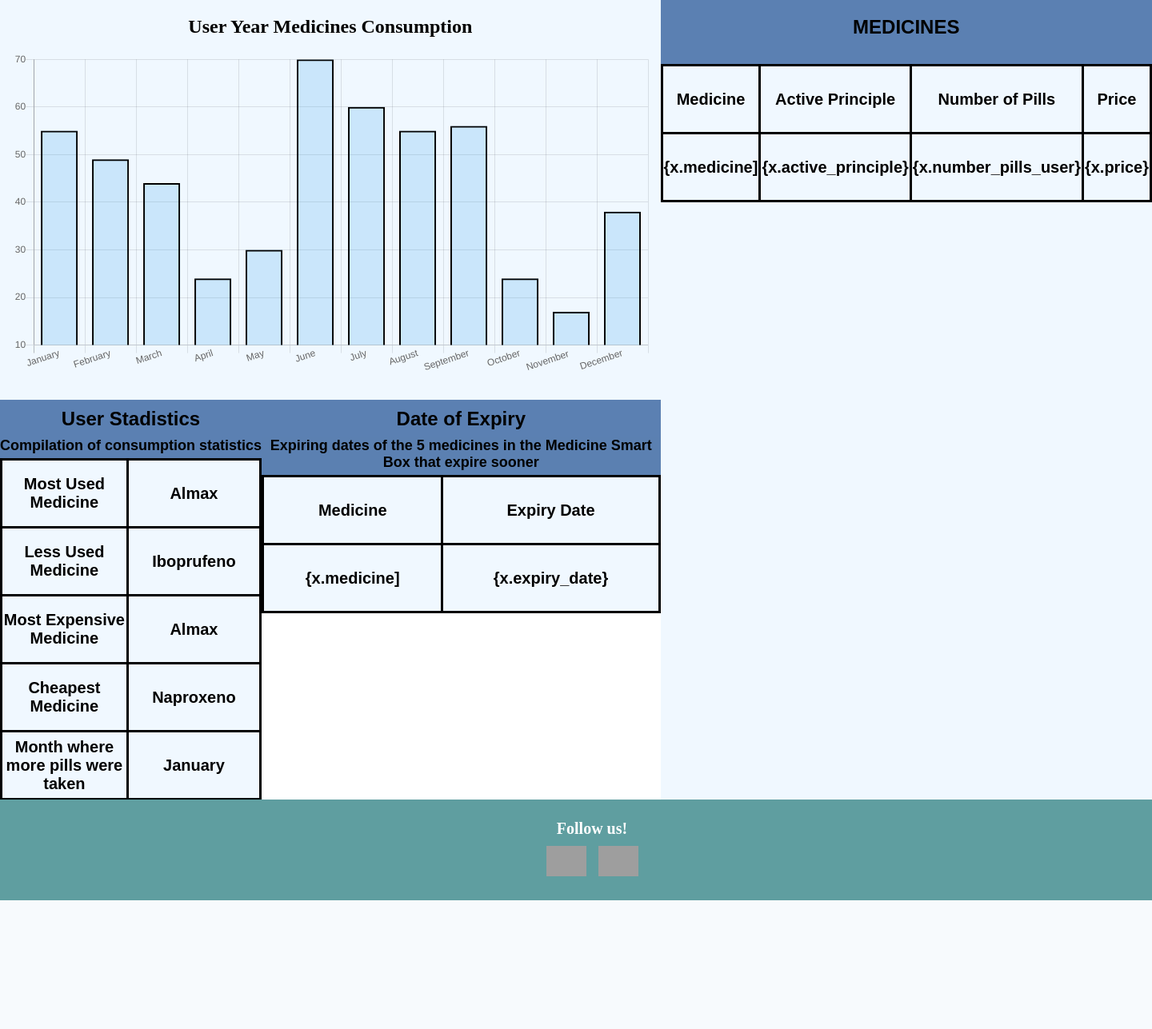
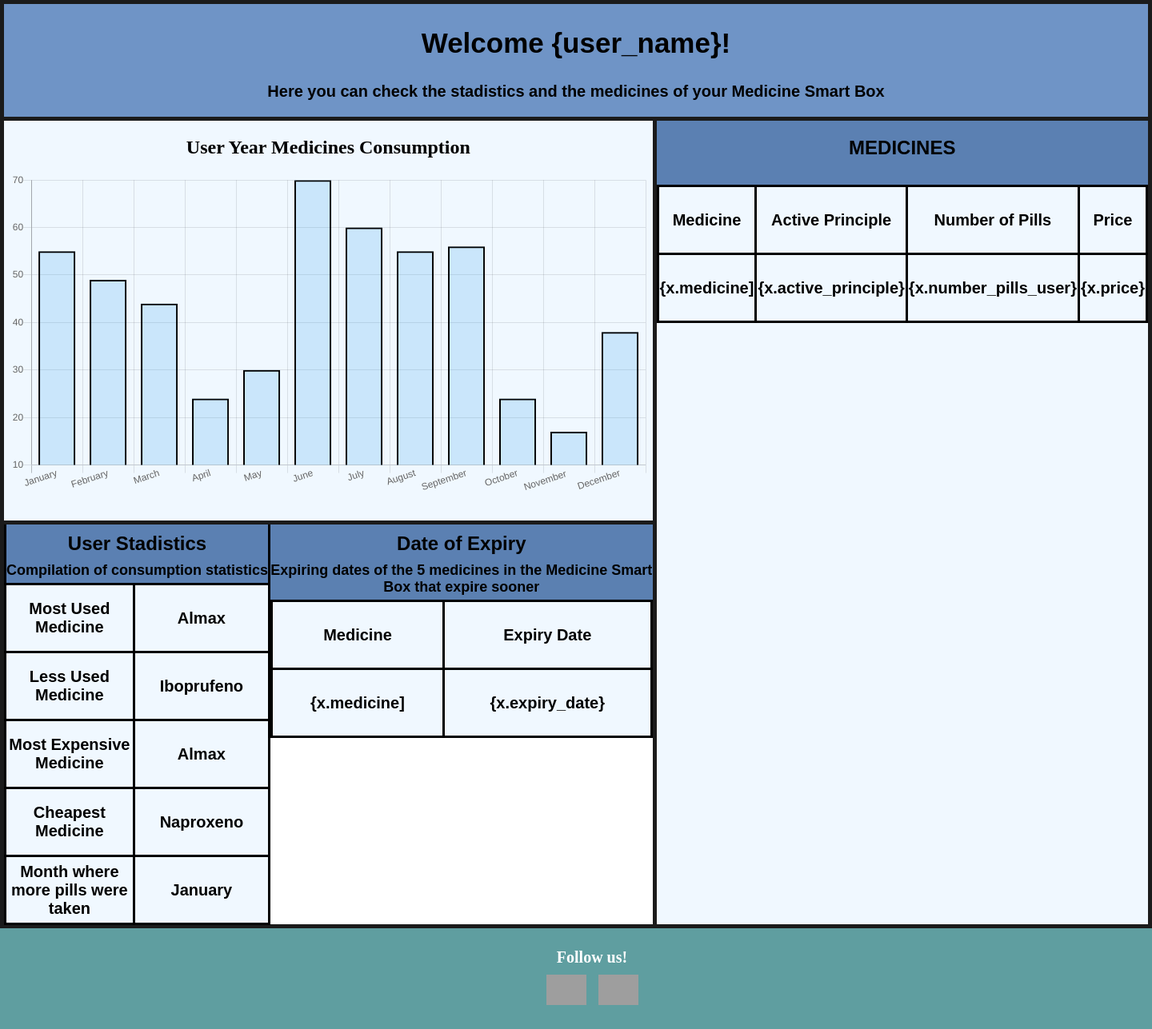
Before and after one commit to Roger-Montane/MedicineSmartBox, a Django app: template src/cloud_app/templates/user_patient.html in a window 1440 px wide. Shown: the part 77-1364 px from the top of the page at 80% size. Before the commit the page ends 1203 px from the top, so only its background shows below. Run offline with Django 3.2, Linux system fonts and the light colour scheme; the template is opened without the code that fills it: most values are stand-ins (such as "Sample title", 1, 10 or a date in 2020); grey boxes are pictures that could not be loaded.

Commit message:
User view last changes

```diff
--- a/src/cloud_app/static/home_page.css
+++ b/src/cloud_app/static/home_page.css
@@ -67,13 +67,14 @@ body {
 }
 
 #benefits img{
+    animation: fadeIn 2s;
     border-radius: 8px;
 }
 
 /*----------------------------------------------------Box Photos------------------------------------------------------*/
 #msb_photo {
     display: grid;
-    background: #5b80b2;
+    background: #6f94c6;
     grid-template-columns: auto auto auto;
     padding-top: 15px;
     padding-bottom: 15px;
@@ -83,7 +84,7 @@ body {
     margin-left: auto;
     margin-right: auto;
 }
-
+/*----------------------------------------------------Animations------------------------------------------------------*/
 @keyframes fadeIn {
     0% {
         opacity: 0;
--- a/src/cloud_app/static/user_patient.css
+++ b/src/cloud_app/static/user_patient.css
@@ -1,3 +1,4 @@
+/*-------------------------------------------------General Structure--------------------------------------------------*/
 body {
     margin: 0;
 }
@@ -6,6 +7,7 @@ body {
     display: grid;
     grid-template-areas:
             'top_container top_container top_container'
+            'welcome_title welcome_title welcome_title'
             'graph_consumption graph_consumption list_medicines'
             'stadstics_user medicines_expiry_dates list_medicines'
             'footer_user footer_user footer_user';
@@ -20,15 +22,41 @@ body {
     border-color: #1b1b1b;
 }
 
+/*-------------------------------------------------WELCOME TITLE------------------------------------------------------*/
+#welcome_title {
+    background: #6f94c6;
+    border-style: solid;
+    border-bottom-style: none;
+}
 
+#welcome_title h1 {
+    font-size: 35px;
+    font-weight: bold;
+    font-family: sans-serif;
+}
+
+#welcome_title p {
+    font-size: 20px;
+    font-weight: bold;
+    font-family: sans-serif;
+
+}
+
+/*--------------------------------------------GRPAH YEAR CONSUMPTION--------------------------------------------------*/
 #graph_consumption {
     height: 500px;
     justify-content: center;
+    border-style: solid;
+    border-bottom-style: none;
+    border-right-style: none;
 }
 
+/*-----------------------------------------------LIST OF MEDICINES----------------------------------------------------*/
+
 #list_medicines {
-    height: 1000px;
+    height: 1005px;
     justify-content: center;
+    border-style: solid;
 }
 
 #list_medicines h1 {
@@ -43,7 +71,8 @@ body {
 #stadstics_user {
     height: 500px;
     justify-content: center;
-
+    border-style: solid;
+    border-right-style: none;
 }
 
 #stadstics_user h1 {
@@ -52,6 +81,8 @@ body {
     padding-top: 10px;
     font-family: sans-serif;
     background: #5b80b2;
+    border-right-style: solid;
+    border-left-style: solid;
 }
 
 #stadstics_user p {
@@ -61,9 +92,19 @@ body {
     font-weight: bold;
     padding-bottom: 5px;
     background: #5b80b2;
+    border-right-style: solid;
+    border-left-style: solid;
 }
 
-/*-----------------------------------------STADISTICS OF THE MEDICINES------------------------------------------------*/
+/*--------------------------------------------MEDICINES EXPIRY DATES--------------------------------------------------*/
+#medicines_expiry_dates {
+    height: 500px;
+    justify-content: center;
+    border-style: solid;
+    border-right-style: none;
+    border-left-style: none;
+}
+
 #medicines_expiry_dates h1 {
     height: 37px;
     margin: 0;
@@ -83,10 +124,7 @@ body {
 }
 
 
-#medicines_expiry_dates {
-    height: 500px;
-}
-
+/*-------------------------------------------------GENERAL TABLES-----------------------------------------------------*/
 
 table, td, th {
     border: 3px solid black;
@@ -100,11 +138,11 @@ table, td, th {
     background: aliceblue;
 }
 
-#stadstics_user tr {
-    border: 3px solid black;
-}
-
 table {
     border-collapse: collapse;
     width: 100%;
 }
+
+.no_border{
+    border-right-style: none;
+}
--- a/src/cloud_app/templates/top_page_user.html
+++ b/src/cloud_app/templates/top_page_user.html
@@ -9,13 +9,15 @@
         <nav>
             <ul>
                 <li>
-                    <a>Home</a>
+                    <a href="/home_page">Home</a>
                 </li>
                 <li>
                     <a>{{ user_name }}</a>
                 </li>
                 <li>
-                    <img src="{% static 'images/user_standard_image.png' %}" width=40px>
+                    <a href="">
+                        <img src="{% static 'images/user_standard_image.png' %}" width=40px>
+                    </a>
                 </li>
             </ul>
         </nav>
--- a/src/cloud_app/templates/user_patient.html
+++ b/src/cloud_app/templates/user_patient.html
@@ -17,6 +17,10 @@
     <header style="grid-area: top_container">
         {% include 'top_page_user.html' %}
     </header>
+    <section id="welcome_title" style="grid-area: welcome_title;">
+        <h1>Welcome {user_name}!</h1>
+        <p>Here you can check the stadistics and the medicines of your Medicine Smart Box</p>
+    </section>
     <section id="graph_consumption" style="grid-area: graph_consumption;background: aliceblue;">
         <h1>User Year Medicines Consumption</h1>
         <canvas id="myChart" style="width:100%;max-width:800px; max-height: 500px;display: inline-grid"></canvas>
@@ -99,12 +103,12 @@
             </tr>
             <tr>
                 <th>Medicine</th>
-                <th>Expiry Date</th>
+                <th class="no_border">Expiry Date</th>
             </tr>
             {% for x in list_medicines_user %}
                 <tr>
                     <td>{x.medicine]</td>
-                    <td>{x.expiry_date}</td>
+                    <td class="no_border">{x.expiry_date}</td>
                 </tr>
             {% endfor %}
         </table>
```
